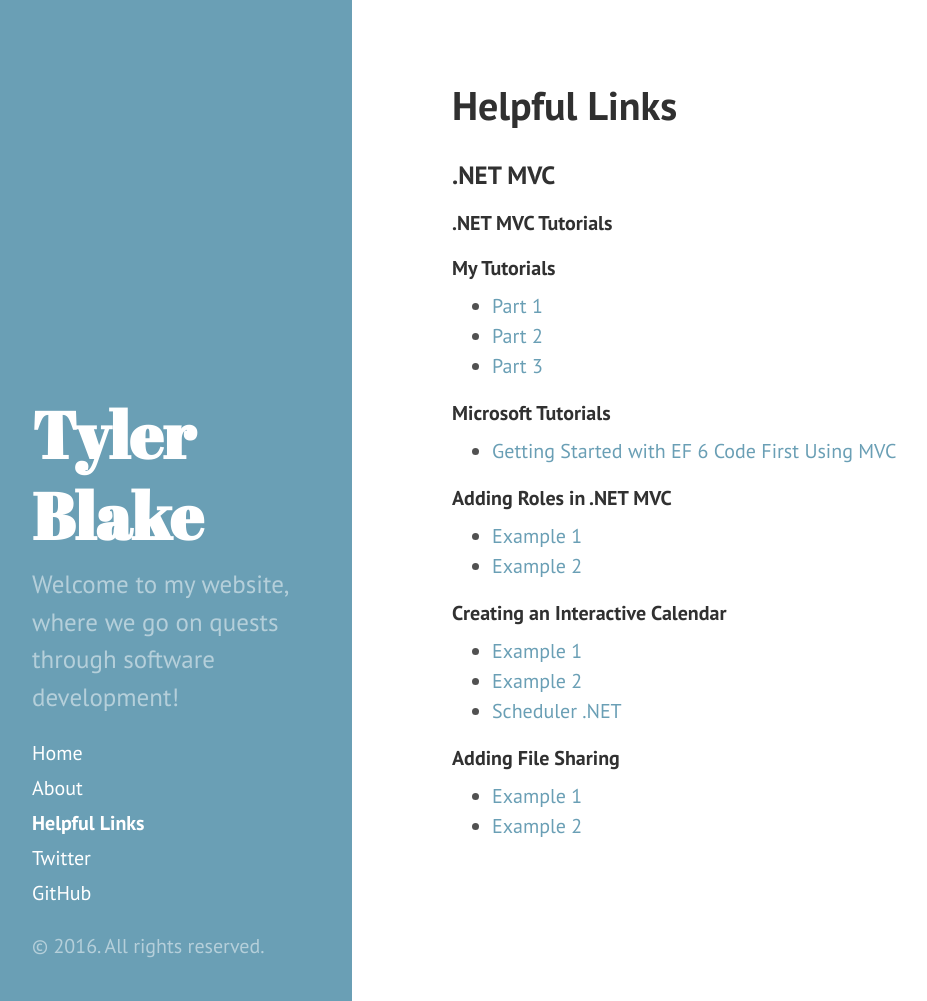
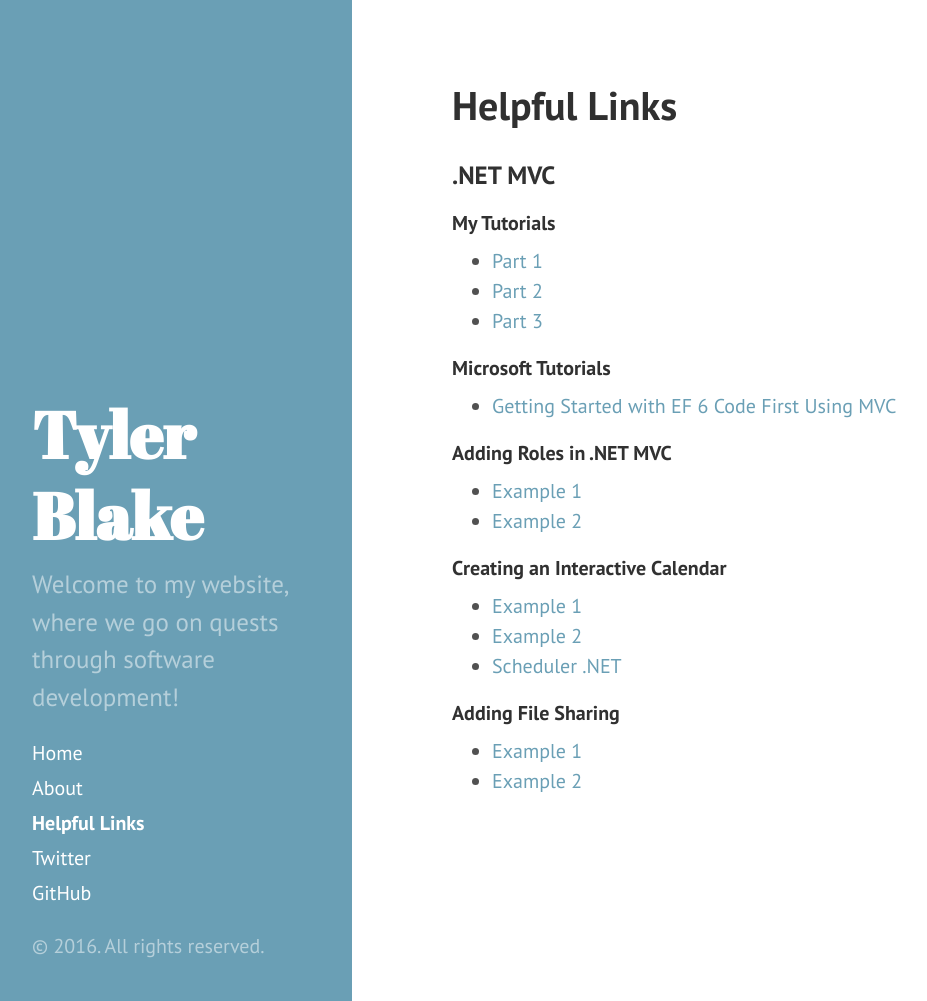
Before and after one commit to tylerablake/website, a Jekyll site: the page built from helpfulLinks.md, in a window 1280 px wide and 1001 px high. Shown: the whole window, without its empty margins (8-935 px from the left). Built offline with Jekyll 4.4.1, drawn with Linux system fonts in a browser that asks for light colours.

Commit message:
fix layout in hlepful links page

```diff
--- a/helpfulLinks.md
+++ b/helpfulLinks.md
@@ -4,8 +4,6 @@ title: Helpful Links
 ---
 
 ### .NET MVC
-
-#### .NET MVC Tutorials
 
 #### My Tutorials
 * <a href="http://tylerablake.com/2016/08/01/mvc-tutorial-part1/">Part 1</a>
```
